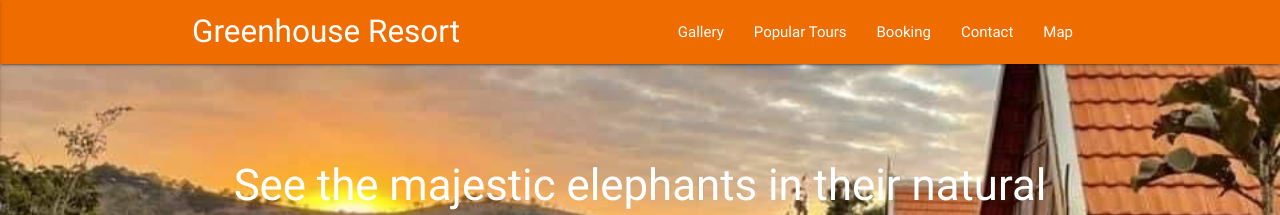
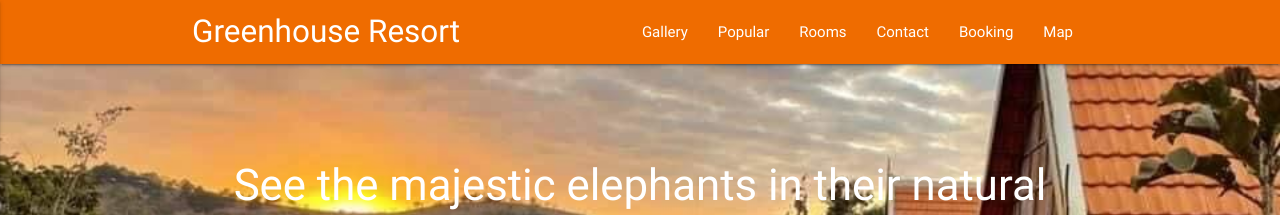
Before and after one commit to yong-lim/greenhouse-retreat, a Jekyll site: the page built from index.md, in a window 1280 px wide. Shown: the top 215 px of the page. Built offline with Jekyll 4.4.1, drawn with Linux system fonts in a browser that asks for light colours; nearby versions of some CDN libraries.

Commit message:
Add menu for rooms, contact and map

```diff
--- a/_data/nav.yml
+++ b/_data/nav.yml
@@ -1,14 +1,17 @@
 - title : Gallery
   link  : "#gallery"
 
-- title : Popular Tours
+- title : Popular
   link  : "#popular"
+
+- title : Rooms
+  link  : "#rooms"
+
+- title : Contact
+  link  : "#contact"
 
 - title : Booking
   link  : "#booking"
 
-- title : Contact
-  link  : "#contact"
-
 - title : Map
   link  : "#map"
--- a/_includes/slider.html
+++ b/_includes/slider.html
@@ -1,5 +1,5 @@
 <!-- Section: slider -->
-<section class="slider" id="popular">
+<section class="slider" id="home">
   <ul class="slides">
     {% for slide in site.data.slides %}
     <li>
```
